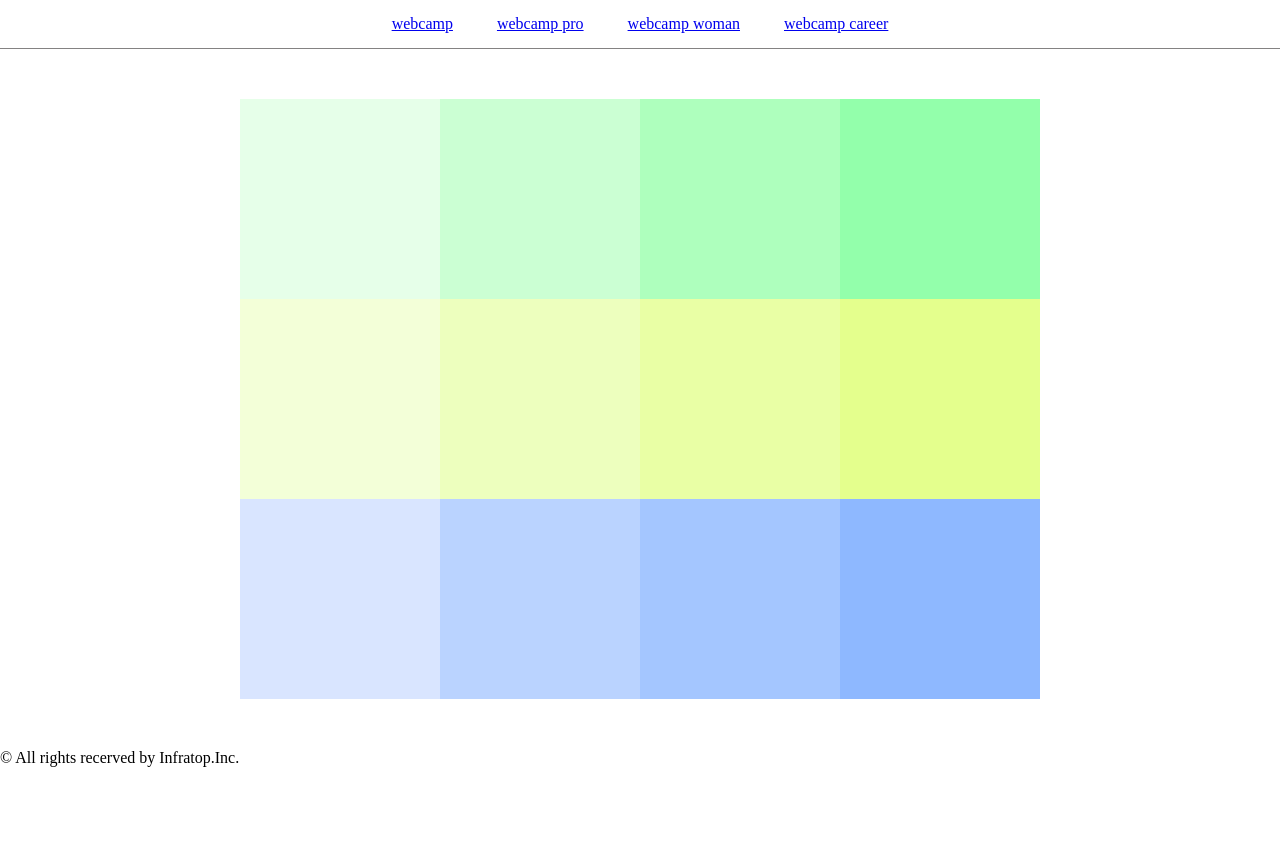
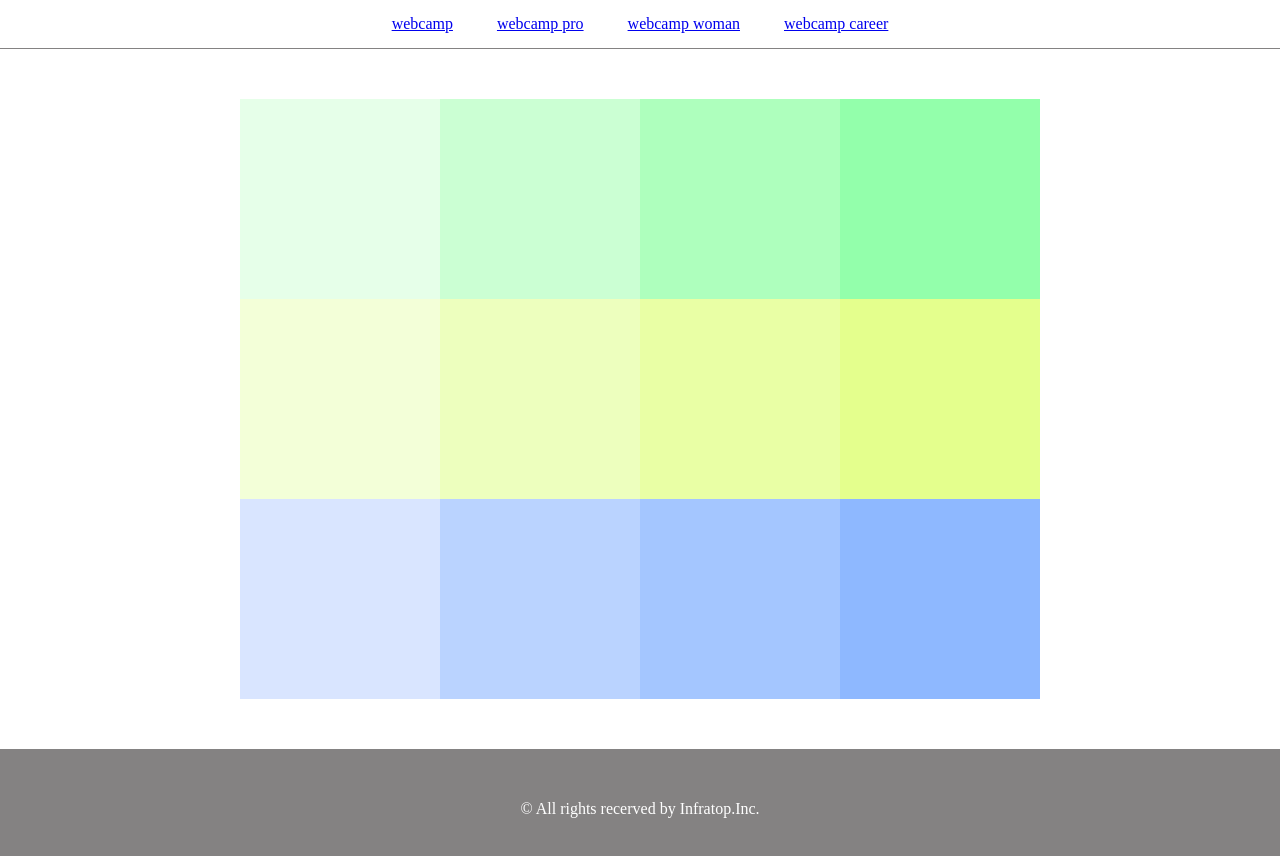
Before and after one commit to aguro708/chapter1-5, a plain HTML site: page index.html in a window 1280 px wide. Shown: the part 78-934 px from the top of the page. Before the commit the page ends 845 px from the top, so only its background shows below. Drawn offline with Linux system fonts and the light colour scheme.

Commit message:
write the footer CSS

```diff
--- a/style.css
+++ b/style.css
@@ -105,3 +105,13 @@ header .head-line{
 	height:200px;
 	width:200px;
 }
+footer{
+	height:120px;
+	width:100%;
+	text-align:center;
+	line-height:120px;
+	background-color:#848282;
+}
+.footer-text{
+	color:#fff;
+}
```
